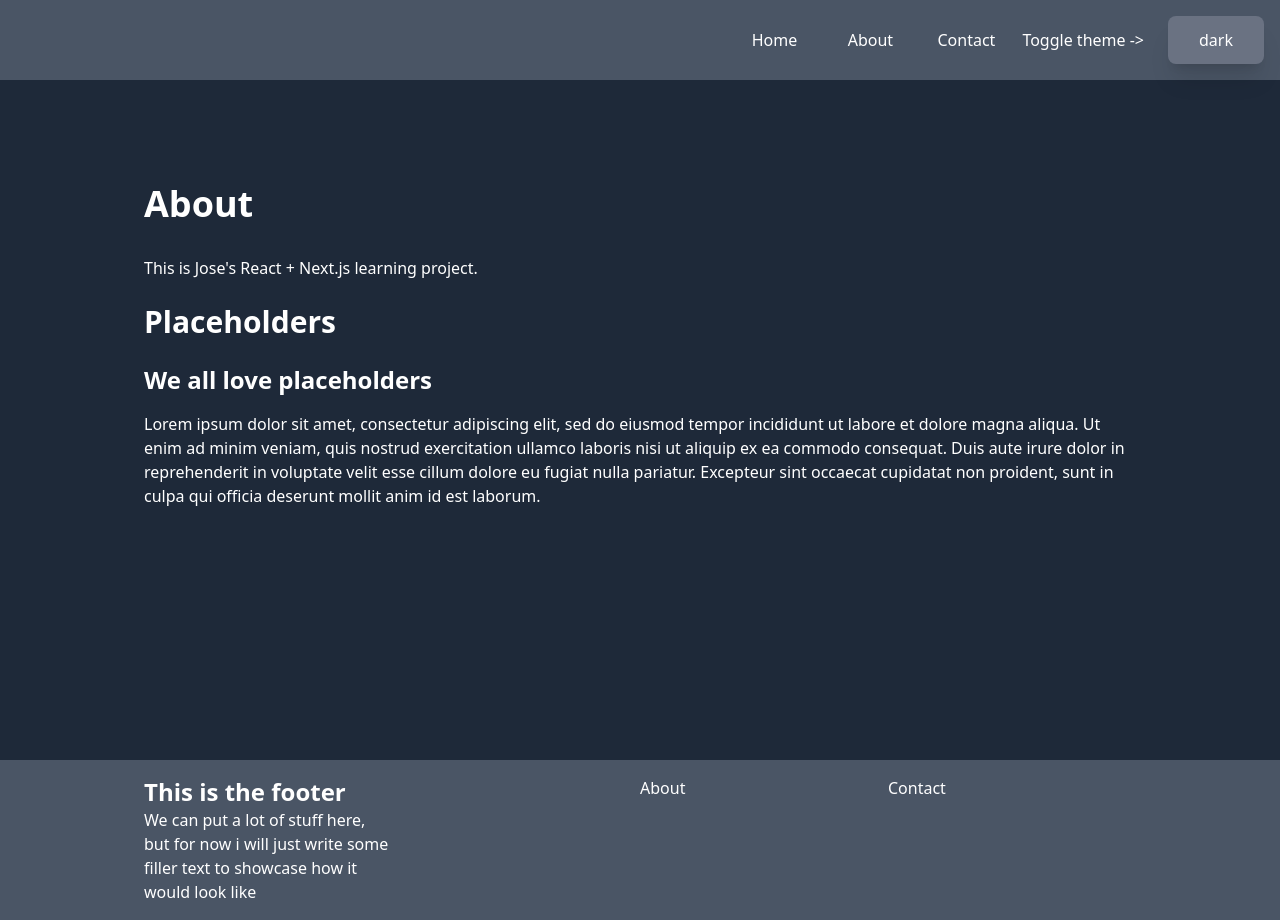
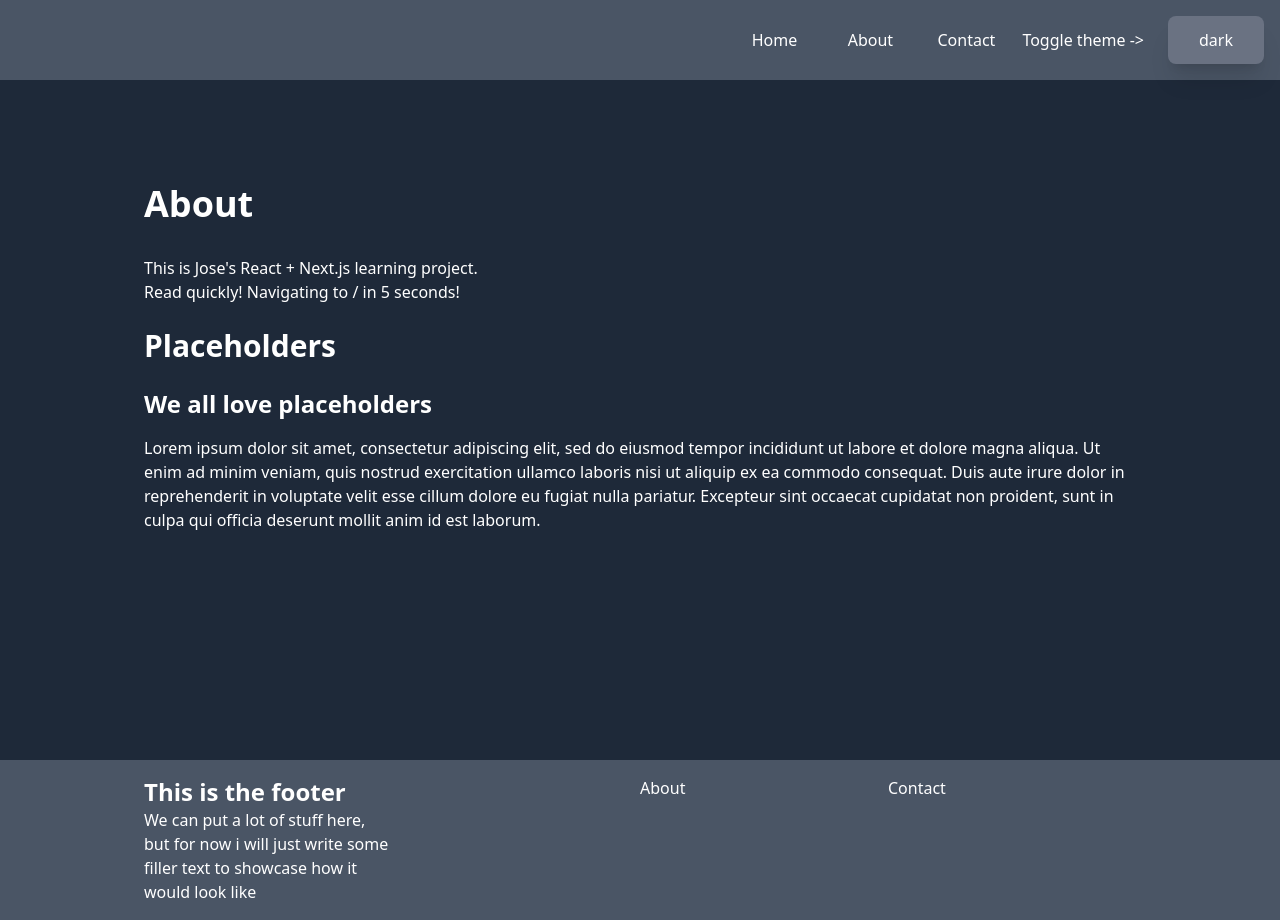
Before and after one commit to Jomapisa/test-app, a Next.js app: page /about in a window 1280 px wide. Built offline with nearby package versions, Linux system fonts and the light colour scheme.

Commit message:
created Countdown component, added Countdown to contact and about pages

```diff
--- a/src/app/about/page.tsx
+++ b/src/app/about/page.tsx
@@ -1,6 +1,7 @@
 "use client"
 
 import {useTheme} from "@/context/ThemeContext";
+import Countdown from "@/components/Countdown";
 
 export default function About() {
 
@@ -13,6 +14,7 @@ export default function About() {
         <div  className={`h-[85vh] w-full px-36 py-18 ${bgColor} ${textColor}`}>
             <h1 className="font-extrabold text-4xl my-8">About</h1>
             <p>This is Jose's React + Next.js learning project. </p>
+            <p>Read quickly! <Countdown redirect="/" seconds={10}/></p>
             <h2 className="font-bold text-3xl my-6">Placeholders</h2>
             <h3 className="font-bold text-2xl my-4">We all love placeholders</h3>
             <p>Lorem ipsum dolor sit amet, consectetur adipiscing elit, sed do eiusmod tempor incididunt ut labore et dolore magna aliqua. Ut enim ad minim veniam, quis nostrud exercitation ullamco laboris nisi ut aliquip ex ea commodo consequat. Duis aute irure dolor in reprehenderit in voluptate velit esse cillum dolore eu fugiat nulla pariatur. Excepteur sint occaecat cupidatat non proident, sunt in culpa qui officia deserunt mollit anim id est laborum.</p>
--- a/src/app/contact/page.tsx
+++ b/src/app/contact/page.tsx
@@ -1,6 +1,7 @@
 "use client"
 
 import { useTheme } from "@/context/ThemeContext";
+import Countdown from "@/components/Countdown"
 
 export default function Contact() {
 
@@ -15,6 +16,7 @@ export default function Contact() {
             <p>You can contact us by phone or email</p>
             <p>+852 1234 5678</p>
             <p>enquiries@some.domain.com</p>
+            <p>However, you should do it quickly! <Countdown redirect="/about" seconds={10}/></p>
         </div>
     )
 }
--- /dev/null
+++ b/src/components/Countdown.tsx
@@ -0,0 +1,44 @@
+"use client"
+
+import {useRouter} from "next/navigation";
+import {useState, useEffect} from "react";
+import {useTheme} from "@/context/ThemeContext";
+
+interface CountdownPropsType {
+    seconds: number;
+    redirect: string;
+}
+
+export default function Clock(props: CountdownPropsType) {
+
+    const [timer, setTimer] = useState<number>(props.seconds);
+
+    const router = useRouter();
+
+    useEffect(() => {
+        const intervalId = setInterval(()=>{
+            console.log('huh')
+            console.log(timer)
+            setTimer((prevTimer) => {
+                const newTimer = prevTimer - 1;
+                if (newTimer <= 0) {
+                    router.push(props.redirect);
+                }
+                return newTimer;
+            });
+
+        }, 1000);
+
+        return() => {
+            clearInterval(intervalId); //clear on unmount
+        }
+    }, []);
+
+    const theme = useTheme();
+
+    const textColor = theme.theme === "dark" ? "text-white" : "";
+
+    return(
+        <span className={`${textColor}`}>Navigating to {props.redirect} in {timer} seconds!</span>
+    );
+}
```
